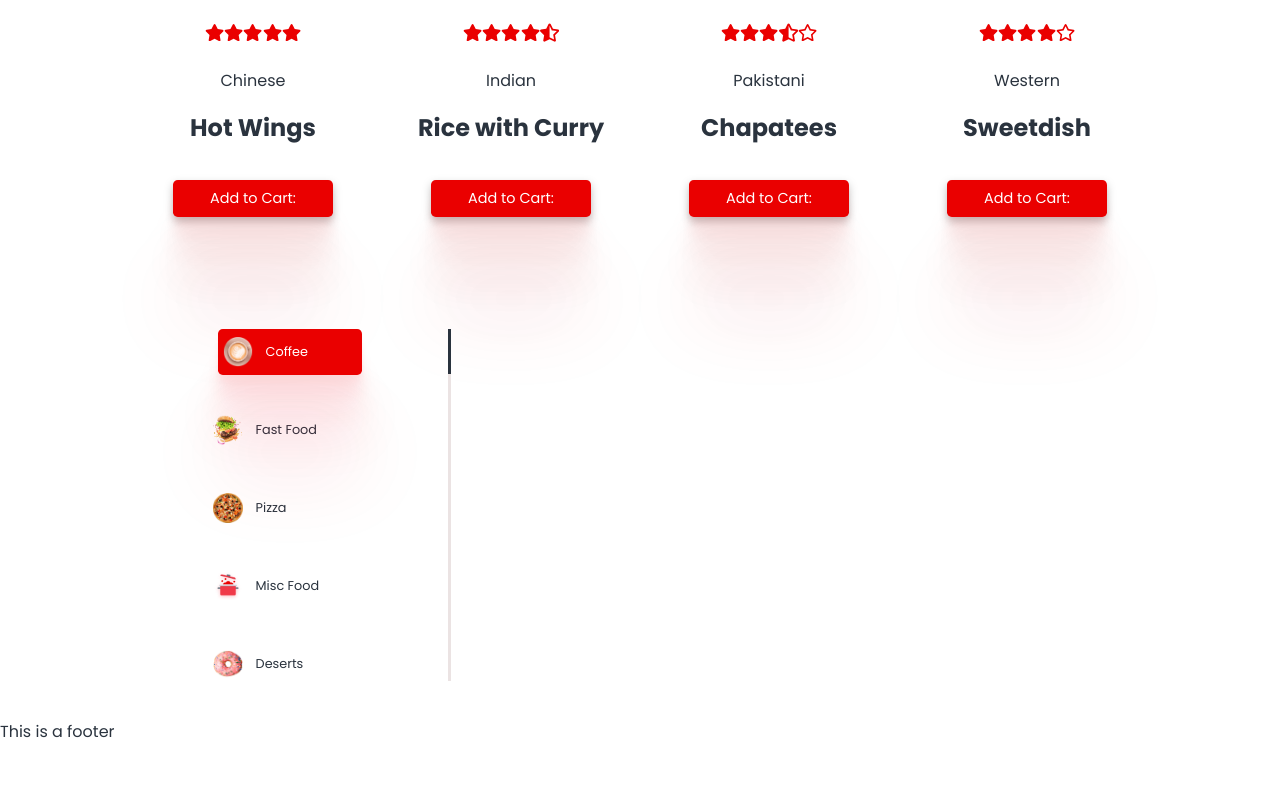
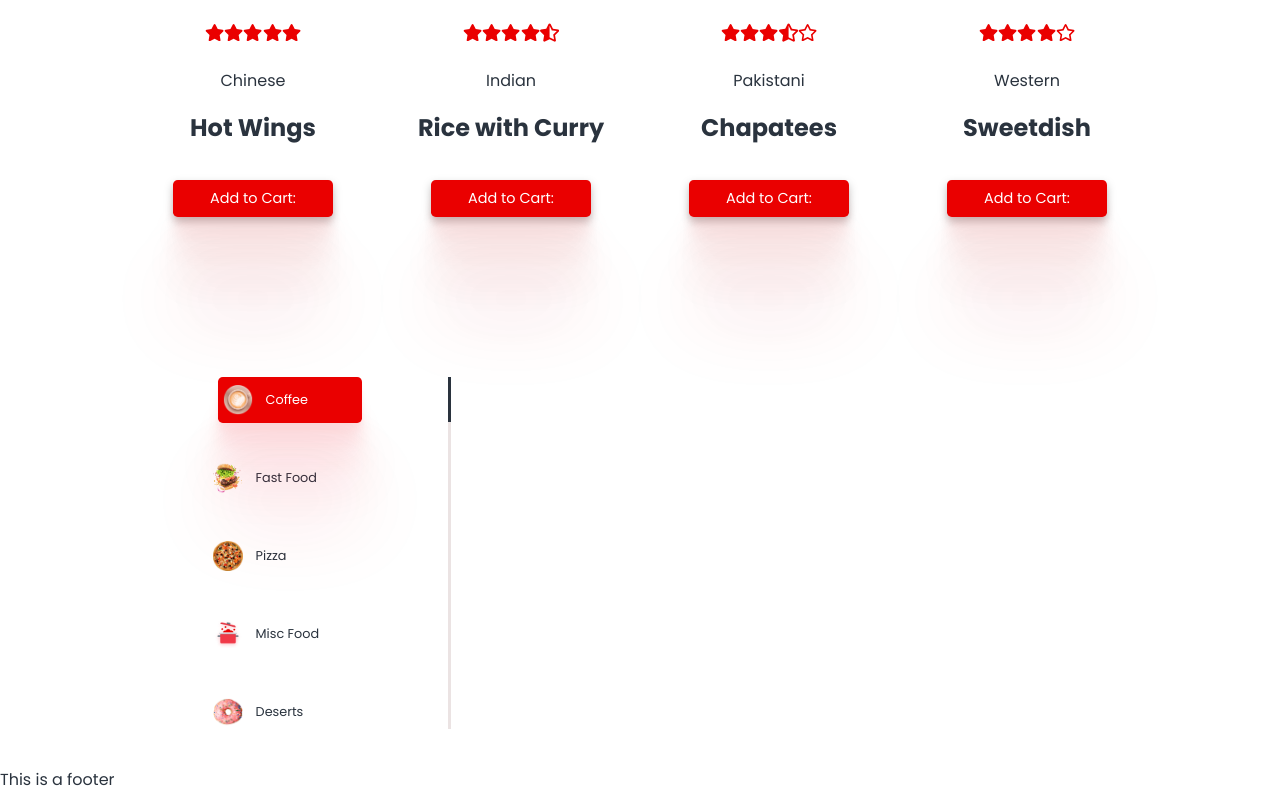
Before and after one commit to zeetaen1989/mama-joint, a Next.js app: page / in a window 1280 px wide. Shown: the part 1065-1857 px from the top of the page. Before the commit the page ends 1809 px from the top, so only its background shows below. Built offline with nearby package versions, Linux system fonts and the light colour scheme; a web font is replaced by a local one.

Commit message:
style(margin): top margin modified

```diff
--- a/app/components/templates/ProductTypes/ProductTypes.module.scss
+++ b/app/components/templates/ProductTypes/ProductTypes.module.scss
@@ -1,5 +1,5 @@
 .container {
-    margin-top: 7rem;
+    margin-top: 10rem;
 
     .container__img {
         display: flex;
```
